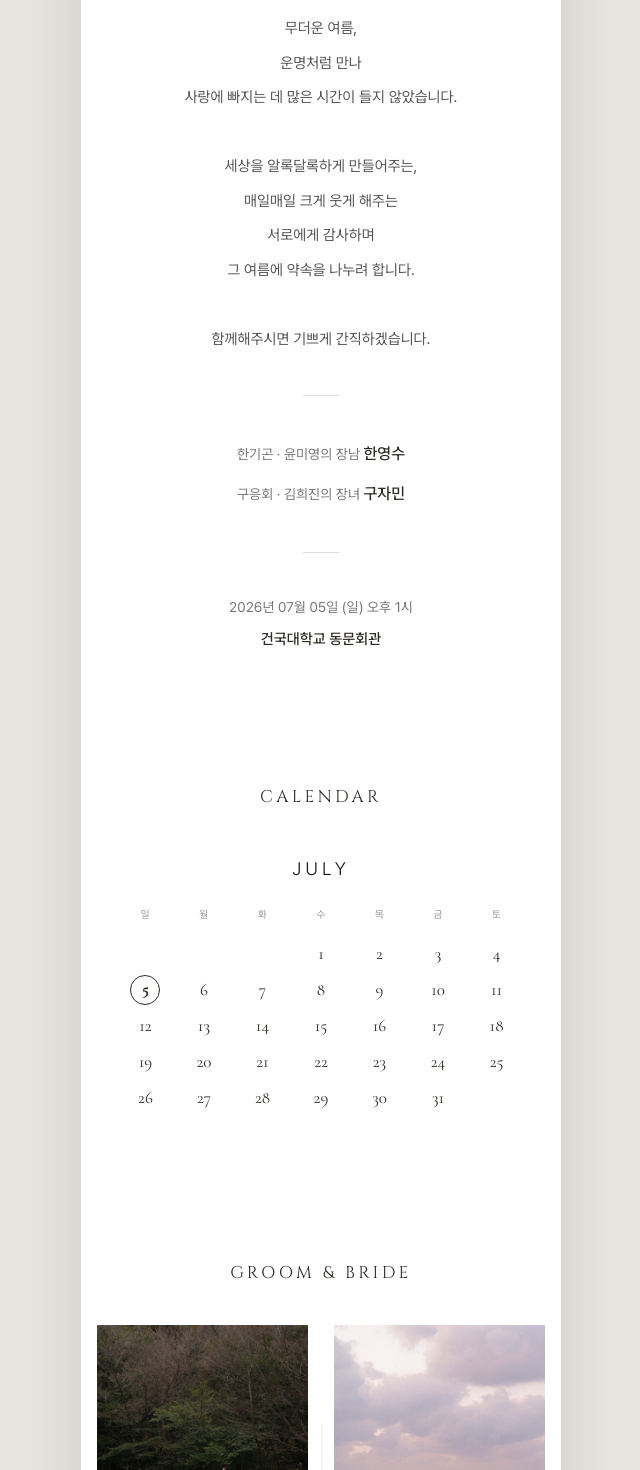
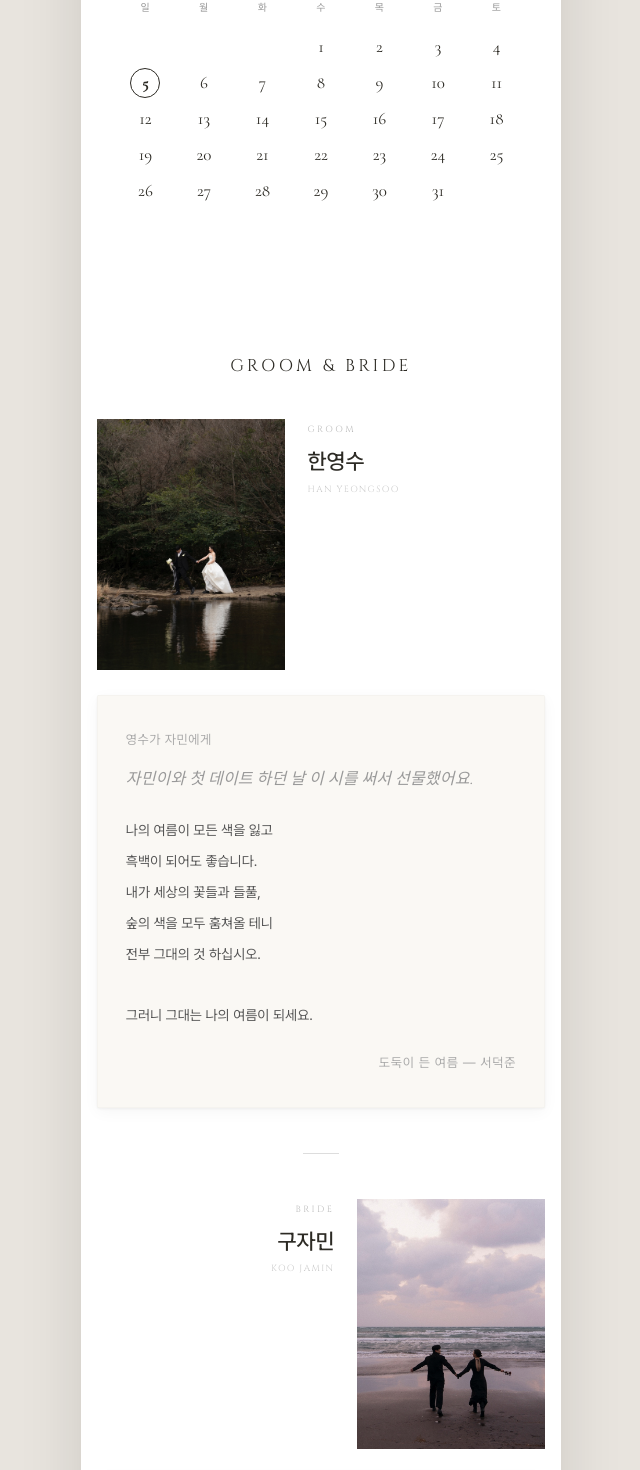
Before and after one commit to heyman333/koosoo, a Next.js app: page / in a window 1280 px wide. Shown: the part 2825-4295 px from the top of the page, without its empty margins (319-959 px from the left). Built offline with nearby package versions, Linux system fonts and the light colour scheme.

Commit message:
Redesign profile section: swap poems, add anecdote subtitles, horizontal layout
Co-Authored-By: Claude Sonnet 4.6 <noreply@anthropic.com>

```diff
--- a/app/globals.css
+++ b/app/globals.css
@@ -295,12 +295,12 @@ body {
 .poem-block--left  { transform: rotate(-0.5deg); }
 
 .poem-greeting {
-  font-family: var(--font-cormorant), serif;
-  font-size: 15px;
-  font-style: italic;
-  font-weight: 500;
-  color: #6b6560;
-  letter-spacing: 0.02em;
+  font-family: var(--font-pretendard), sans-serif;
+  font-size: 13px;
+  font-style: normal;
+  font-weight: 400;
+  color: #aaa;
+  letter-spacing: 0.04em;
   margin-bottom: 1rem;
 }
 .poem-source {
@@ -309,6 +309,17 @@ body {
   letter-spacing: 0.15em;
   margin-bottom: 1rem;
 }
+.poem-anecdote {
+  font-family: var(--font-cormorant), serif;
+  font-size: 16px;
+  font-style: italic;
+  font-weight: 500;
+  color: #999;
+  line-height: 1.7;
+  margin-bottom: 1.4rem;
+  letter-spacing: 0.01em;
+}
+
 .poem-cite {
   margin-top: 1.4rem;
   font-size: 13px;
@@ -514,6 +525,67 @@ body {
   height: 180px;
   background: #eee;
   flex-shrink: 0;
+}
+
+/* ── profile + poem 결합 레이아웃 ── */
+.pp-card {
+  display: flex;
+  align-items: flex-start;
+  gap: 1.4rem;
+  margin-bottom: 1.6rem;
+}
+.pp-card--reverse {
+  flex-direction: row-reverse;
+}
+.pp-photo {
+  width: 42%;
+  flex-shrink: 0;
+}
+.pp-photo .profile-img {
+  width: 100%;
+  aspect-ratio: 3 / 4;
+}
+.pp-info {
+  flex: 1;
+  display: flex;
+  flex-direction: column;
+  gap: 0.5rem;
+  padding-top: 0.3rem;
+}
+.pp-info--right {
+  align-items: flex-end;
+  text-align: right;
+}
+.pp-label {
+  font-family: var(--font-cinzel), serif;
+  font-size: 9px;
+  letter-spacing: 0.28em;
+  color: #bbb;
+  text-transform: uppercase;
+}
+.pp-name {
+  font-size: 22px;
+  font-weight: 500;
+  color: #2c2a24;
+  line-height: 1.2;
+  margin-top: 0.2rem;
+}
+.pp-name-en {
+  font-family: var(--font-cinzel), serif;
+  font-size: 9px;
+  letter-spacing: 0.15em;
+  color: #ccc;
+  text-transform: uppercase;
+}
+.pp-poem {
+  margin-bottom: 0 !important;
+  transform: none !important;
+}
+.profile-poem-sep {
+  width: 36px;
+  height: 1px;
+  background: #ddd;
+  margin: 2.8rem auto;
 }
 
 /* ══════════════════════════════════════════════════════════════════════════════
--- a/app/page.tsx
+++ b/app/page.tsx
@@ -302,35 +302,6 @@ export default function Home() {
         </div>
       </section>
 
-      {/* ══ POEM ════════════════════════════════════════════════════════════ */}
-      <section className="w-section fade-in" ref={poemRef}>
-        <div className="summer-tag">Summer Love</div>
-
-        {/* 자민 → 영수 */}
-        <div className="poem-block poem-block--right">
-          <div className="poem-greeting">To Yeongsoo,</div>
-          <TypewriterPoem
-            canStart={poemInView}
-            delay={300}
-            onComplete={() => setPoem1Done(true)}
-            text={`좋아하는게 하나 생기면 세계는 그 하나보다 더 넓어진다. 그저 덜 휘청거리며 살면 다행이라고 위로하면서 지내다 불현듯 어떤 것에 마음이 가면 그때부터 일상에 밀도가 생긴다. 납작했던 하루가 포동포동 말랑말랑 입체감을 띈다. 초당옥수수 덕분에 여름을 향한 내 마음의 농도는 더 짙어졌다.`}
-          />
-          <div className={`poem-cite${poem1Done ? " poem-cite--visible" : ""}`}>아무튼 여름 — 김신회</div>
-        </div>
-
-        {/* 영수 → 자민 */}
-        <div className="poem-block poem-block--left">
-          <div className="poem-greeting">To Jamin,</div>
-          <TypewriterPoem
-            canStart={poem1Done}
-            delay={400}
-            onComplete={() => setPoem2Done(true)}
-            text={`나의 여름이 모든 색을 잃고\n흑백이 되어도 좋습니다.\n내가 세상의 꽃들과 들풀,\n숲의 색을 모두 훔쳐올 테니\n전부 그대의 것 하십시오.\n\n그러니 그대는 나의 여름이 되세요.`}
-          />
-          <div className={`poem-cite${poem2Done ? " poem-cite--visible" : ""}`}>도둑이 든 여름 — 서덕준</div>
-        </div>
-      </section>
-
       {/* ══ INVITATION ══════════════════════════════════════════════════════ */}
       <section className="w-section fade-in">
         <h2 className="sec-title">Invitation</h2>
@@ -383,29 +354,63 @@ export default function Home() {
       </section>
 
       {/* ══ PROFILE ═════════════════════════════════════════════════════════ */}
-      <section className="w-section profile-section fade-in">
+      <section className="w-section profile-section fade-in" ref={poemRef}>
         <h2 className="sec-title">Groom &amp; Bride</h2>
 
-        <div className="profile-wrap">
-          <div className="profile-card">
+        {/* 신랑 한영수 — 사진 좌, 텍스트 우 */}
+        <div className="pp-card">
+          <div className="pp-photo">
             <div className="profile-img">
               {/* eslint-disable-next-line @next/next/no-img-element */}
               <img src="/photo1.jpg" alt="신랑 한영수" />
             </div>
-            <div className="profile-name">한영수</div>
-            <div className="profile-name-en">Han Yeongsoo</div>
           </div>
+          <div className="pp-info">
+            <span className="pp-label">Groom</span>
+            <strong className="pp-name">한영수</strong>
+            <span className="pp-name-en">Han Yeongsoo</span>
+          </div>
+        </div>
 
-          <div className="profile-divider" />
+        <div className="poem-block poem-block--right pp-poem">
+          <div className="poem-greeting">영수가 자민에게</div>
+          <p className="poem-anecdote">자민이와 첫 데이트 하던 날 이 시를 써서 선물했어요.</p>
+          <TypewriterPoem
+            canStart={poemInView}
+            delay={300}
+            onComplete={() => setPoem1Done(true)}
+            text={`나의 여름이 모든 색을 잃고\n흑백이 되어도 좋습니다.\n내가 세상의 꽃들과 들풀,\n숲의 색을 모두 훔쳐올 테니\n전부 그대의 것 하십시오.\n\n그러니 그대는 나의 여름이 되세요.`}
+          />
+          <div className={`poem-cite${poem1Done ? " poem-cite--visible" : ""}`}>도둑이 든 여름 — 서덕준</div>
+        </div>
 
-          <div className="profile-card">
+        <div className="profile-poem-sep" />
+
+        {/* 신부 구자민 — 텍스트 좌(우정렬), 사진 우 */}
+        <div className="pp-card pp-card--reverse">
+          <div className="pp-photo">
             <div className="profile-img">
               {/* eslint-disable-next-line @next/next/no-img-element */}
               <img src="/photo2.jpg" alt="신부 구자민" />
             </div>
-            <div className="profile-name">구자민</div>
-            <div className="profile-name-en">Koo Jamin</div>
           </div>
+          <div className="pp-info pp-info--right">
+            <span className="pp-label">Bride</span>
+            <strong className="pp-name">구자민</strong>
+            <span className="pp-name-en">Koo Jamin</span>
+          </div>
+        </div>
+
+        <div className="poem-block poem-block--left pp-poem">
+          <div className="poem-greeting">자민이가 영수에게</div>
+          <p className="poem-anecdote">오빠는 저의 초당옥수수예요 🌽</p>
+          <TypewriterPoem
+            canStart={poem1Done}
+            delay={400}
+            onComplete={() => setPoem2Done(true)}
+            text={`좋아하는게 하나 생기면 세계는 그 하나보다 더 넓어진다. 그저 덜 휘청거리며 살면 다행이라고 위로하면서 지내다 불현듯 어떤 것에 마음이 가면 그때부터 일상에 밀도가 생긴다. 납작했던 하루가 포동포동 말랑말랑 입체감을 띈다. 초당옥수수 덕분에 여름을 향한 내 마음의 농도는 더 짙어졌다.`}
+          />
+          <div className={`poem-cite${poem2Done ? " poem-cite--visible" : ""}`}>아무튼 여름 — 김신회</div>
         </div>
       </section>
 
```
